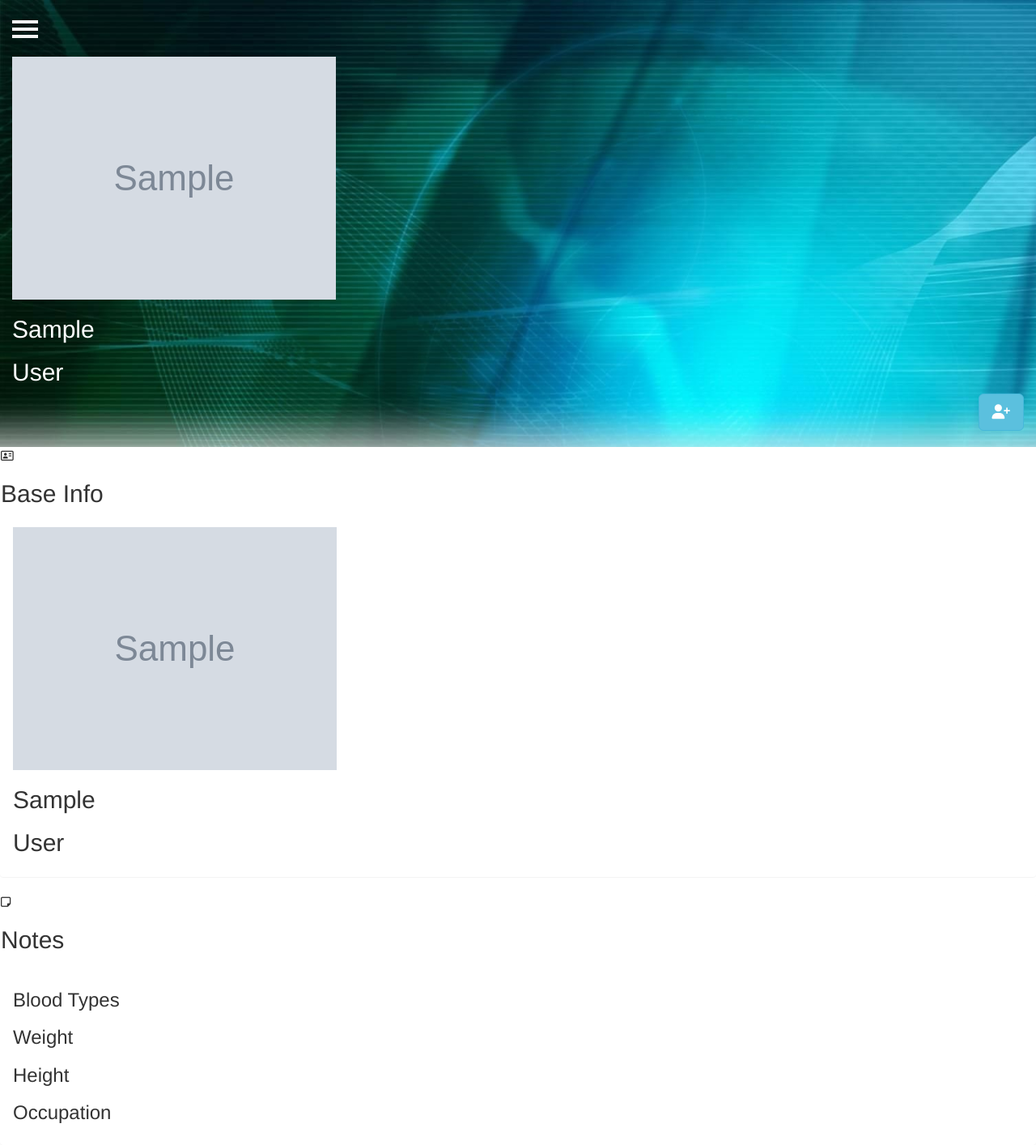
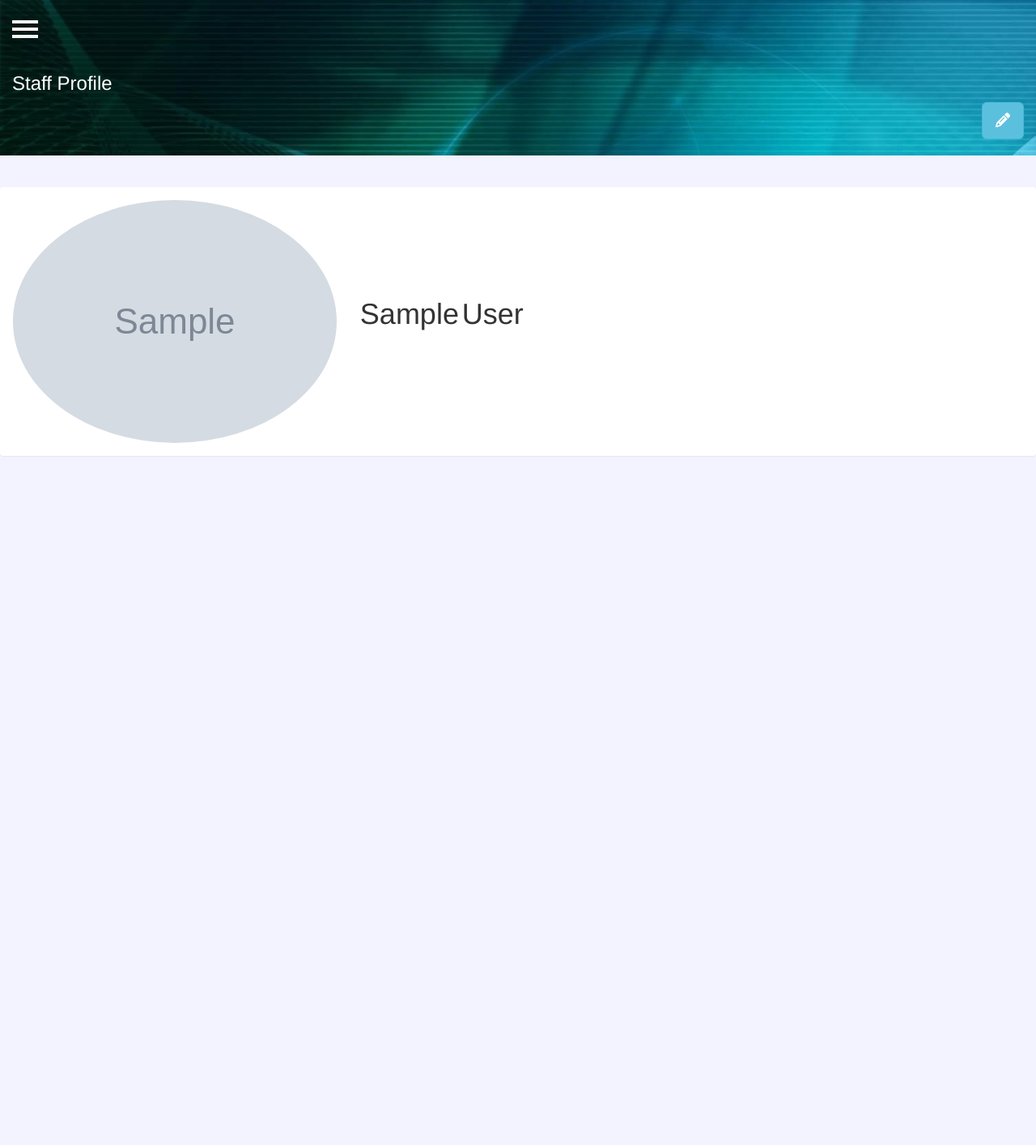
Before and after one commit to GituMbugua/patient-care, a Django app: page /profile/1/ in a window 1280 px wide. Shown: the whole page at 81% size. After the commit the page ends 563 px from the top, so only its background shows below. Run offline with Django 3.2, Linux system fonts and the light colour scheme; tables that the repository leaves empty hold one stand-in row (values such as "Sample post"); grey boxes marked "Sample" are stand-in pictures; parts of the project's set-up code (start-up, migrations or seed data) failed here and were passed over; some libraries are stand-ins or nearby versions.

Commit message:
add functionality to update profile

```diff
--- a/care/forms.py
+++ b/care/forms.py
@@ -1,5 +1,6 @@
 from django import forms
 from django.forms import extras
+from django.contrib.auth.models import User
 from .models import Profile, Patient
 
 class PatientForm(forms.ModelForm):
@@ -12,3 +13,8 @@
         dob = forms.DateField(widget=extras.SelectDateWidget)
         model = Patient
         fields = ['first_name', 'last_name', 'dob', 'gender', 'phone_number', 'email', 'injury', 'blood_type', 'weight', 'height', 'occupation', 'status', 'notes']
+
+class UpdateProfile(forms.ModelForm):
+    class Meta:
+        model = User
+        exclude = ['password']
--- a/care/templates/profile.html
+++ b/care/templates/profile.html
@@ -4,44 +4,28 @@
 
 {% block content %}
 <div class="container-fluid home-container">
-    {% if profile.user.first_name %}
-    <img src="{{profile.profile_pic.url}}" alt="User Profile"> <h2>{{profile.user.first_name}}</h2> <h2>{{profile.user.last_name}}</h2>
-    {% else %}
     <h3>Staff Profile</h3>
-    {% endif %}
-    <button type="button" class="btn btn-info btn-lg" data-toggle="modal" data-target="#myModal"><i class="fa fa-user-plus"></i></button>
+    <button type="button" class="btn btn-info btn-lg" data-toggle="modal" data-target="#profileModal"><i class="fa fa-pencil"></i></button>
 </div>
 <div class="containers">
-    <div class="panel patient-info">
-        <div class="panel-header">
-            <i class="fa fa-vcard-o"></i> <h2>Base Info</h2>
-        </div>
+    <div class="panel profile-info">
         <div class="panel-body">
-            <img src="{{profile.profile_pic.url}}" alt="User Profile">
-            <h2>{{profile.user.first_name}}</h2> <h2>{{profile.user.last_name}}</h2>
+            <img src="{{profile.profile_pic.url}}" alt="User Profile" class="img-responsive img-circle">
+            <span class="profile-username"><h1>{{profile.user.first_name}}</h1>  <h1>{{profile.user.last_name}}</h1></span>
+
 
         </div>
     </div>
-    <div class="panel patient-notes">
-        <div class="panel-header">
-            <i class="fa fa-sticky-note-o"></i> <h2>Notes</h2>
-        </div>
-        <div class="panel-body">
-            <h3>Blood Types</h3> <h4>{{patient.blood_type}}</h4>
-            <h3>Weight</h3> <h4>{{patient.weight}}</h4>
-            <h3>Height</h3> <h4>{{patient.weight}}</h4>
-            <h3>Occupation</h3> <h4>{{patient.occupation}}</h4>
-        </div>
-    </div>
+
 </div>
 
 <!-- Update patient info modal -->
-<div id="myModal" class="modal fade" role="dialog">
+<div id="profileModal" class="modal fade" role="dialog">
         <div class="modal-dialog">
 
           <!-- Modal content-->
           <div class="modal-content">
-            <div class="modal-header">
+            <div class="modal-heading">
               <button type="button" class="close" data-dismiss="modal">&times;</button>
               <h4 class="modal-title">Update Patient Info</h4>
             </div>
@@ -67,9 +51,6 @@
 
               </div>
             </div>
-            <div class="modal-footer">
-              <button type="button" class="btn btn-default" data-dismiss="modal">Close</button>
-            </div>
           </div>
 
         </div>
--- a/care/templates/sidebar.html
+++ b/care/templates/sidebar.html
@@ -16,10 +16,7 @@
             <a href="{% url 'profile' request.user.id %}">Profile</a>
         </li>
         <li>
-            <a href="#">Services</a>
-        </li>
-        <li>
-            <a href="#">Contact</a>
+            <a href="/logout/">Logout</a>
         </li>
     </ul>
 </nav>
--- a/static/css/styles.css
+++ b/static/css/styles.css
@@ -1,6 +1,7 @@
 body {
     position: relative;
     overflow-x: hidden;
+    background-color: rgb(243, 242, 255);
 }
 body,
 html { height: 100%;}
@@ -49,7 +50,9 @@
 }
 
 #page-content-wrapper {
+    height: 100%;
     width: 100%;
+    background-color: rgb(243, 242, 255);
 }
 
 #wrapper.toggled #page-content-wrapper {
@@ -299,6 +302,7 @@
 /* home page */
 html {
     height: 100vh;
+    width: 100%;
 }
 body {
     height: 100%;
@@ -315,6 +319,13 @@
     padding-top: 70px;
     padding-bottom: 20px;
 }
+.home-container .first-name {
+    display: inline;
+}
+.home-container .last-name {
+    display: inline;
+    margin-left: 1%;
+}
 .home-container h1 {
     display: inline;
 }
@@ -330,9 +341,6 @@
 }
 
 /* patient info */
-.patient-info .panel-header h2 {
-
-}
 @media only screen
 and (min-device-width: 320px)
 and (max-device-width: 480px)
@@ -344,3 +352,40 @@
         width: 100%;
     }
 }
+table {
+    margin-top: 2%;
+}
+.table-home-row {
+    font-size: 18px;
+}
+.table-rows {
+    font-size: lighter;
+}
+.panel {
+    margin-top: 3%;
+}
+.panel-heading i {
+    font-size: 30px;
+}
+.panel-heading h2 {
+    display: inline;
+    font-weight: bold;
+    margin-left: 1%;
+}
+.panel-body h4 {
+    display: inline-block;
+    background-color: rgb(248, 247, 247);
+    padding: 2%;
+    width: 100%;
+    border-radius: 7px;
+}
+/* profile page  */
+.profile-info img {
+    display: inline;
+}
+.profile-username h1 {
+    display: inline;
+}
+.profile-username {
+    margin: 2%;
+}
```
